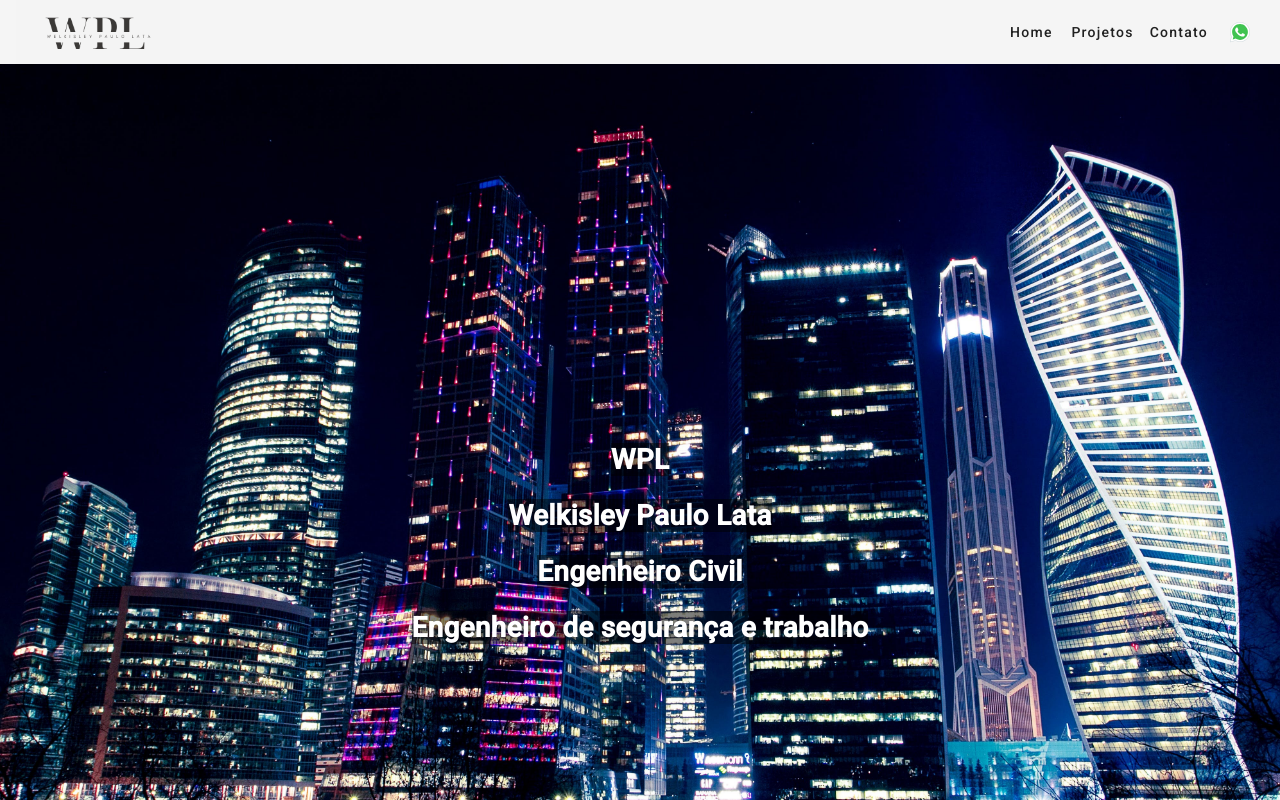
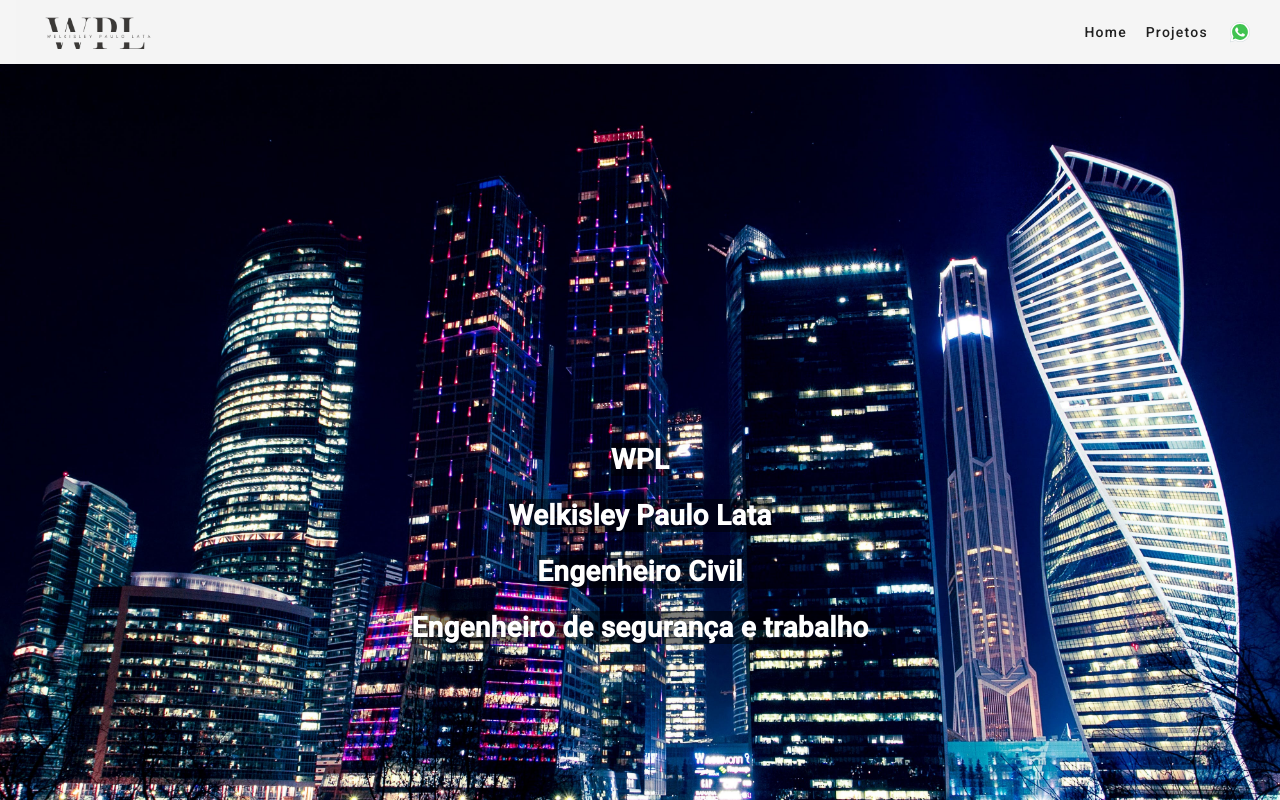
Before and after one commit to paulolatta/wpl-engenharia-portfolio, an Angular app: page / in a window 1280 px wide. Built offline with nearby package versions, Linux system fonts and the light colour scheme.

Commit message:
remover contatos

```diff
--- a/src/app/app-routing.module.ts
+++ b/src/app/app-routing.module.ts
@@ -1,7 +1,5 @@
 import { RouterModule, Routes } from '@angular/router';
 
-import { AppComponent } from './app.component';
-import { ContactComponent } from './pages/contact/contact.component';
 import { HomeComponent } from './pages/home/home.component';
 import { NgModule } from '@angular/core';
 import { ProjectsComponent } from './pages/projects/projects.component';
@@ -20,13 +18,6 @@ const routes: Routes = [
     data: {
       title: 'Projetos'
     }
-  },
-  {
-    path: 'contato',
-    component: ContactComponent,
-    data: {
-      title: 'Contato'
-    }
   }
 ];
 
--- a/src/app/app.component.html
+++ b/src/app/app.component.html
@@ -14,7 +14,6 @@
   <div class="toHideOnMedia">
     <button mat-button (click)="goTo('')">Home</button>
     <button mat-button (click)="goTo('projetos')">Projetos</button>
-    <button mat-button (click)="goTo('contato')">Contato</button>
   </div>
 
   <button mat-icon-button (click)="gotToWhatsApp()">
@@ -27,7 +26,6 @@
     <mat-nav-list>
       <a mat-list-item (click)="goTo(''); drawer.toggle()"> Home </a>
       <a mat-list-item (click)="goTo('projetos'); drawer.toggle()">Projetos</a>
-      <a mat-list-item (click)="goTo('contato'); drawer.toggle()">Contato </a>
     </mat-nav-list>
   </mat-drawer>
 
```
